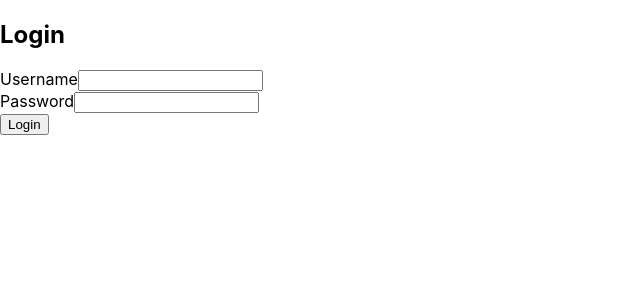
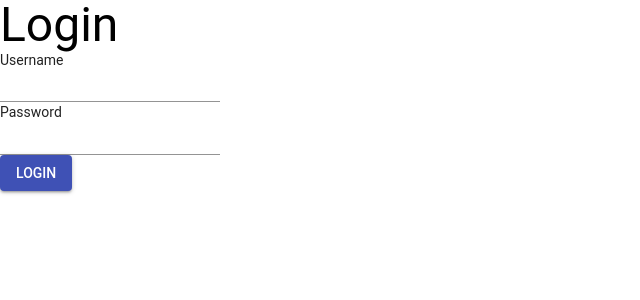
Before and after one commit to Vineti-Internship/group_3_final_project, a React (Create React App) app in the folder frontend/: page /login in a window 1280 px wide. Shown: the top 300 px of the page, without its empty margins (0-640 px from the left). Built offline with nearby package versions, Linux system fonts and the light colour scheme.

Commit message:
Change loginPage UI components to materialUI components.

```diff
--- a/frontend/src/pages/loginPage.js
+++ b/frontend/src/pages/loginPage.js
@@ -1,6 +1,9 @@
 import React from 'react';
 import {connect} from "react-redux";
 import {userActions} from "../ations/userAction";
+import Button from '@material-ui/core/Button';
+import Input from '@material-ui/core/Input';
+import Typography from "@material-ui/core/Typography";
 
 class LoginPage extends React.Component {
 
@@ -27,31 +30,33 @@ class LoginPage extends React.Component {
     const { username, password } = this.state;
     const { dispatch } = this.props;
     if (username && password) {
-      console.log('username :', username);
-      console.log('password :', password);
+      // console.log('username :', username);
+      // console.log('password :', password);
 
-      // dispatch(userActions.login(username, password));
+      dispatch(userActions.login(username, password));
     }
   };
 
   render(){
     const { username, password } = this.state;
     return(
-      <div>
-        <h2>Login</h2>
+      <div className='login-component'>
+        <Typography variant="h3" color="inherit">
+          Login
+        </Typography>
         <form name="form" onSubmit={this.handleSubmit}>
           <div>
-            <label>Username</label>
-            <input type="text" name="username" value={username} onChange={this.handleChange} />
+            <Typography>Username</Typography>
+            <Input type="text" name="username" value={username} onChange={this.handleChange} />
           </div>
 
           <div>
-            <label>Password</label>
-            <input type="password" name="password" value={password} onChange={this.handleChange} />
+            <Typography>Password</Typography>
+            <Input type="password" name="password" value={password} onChange={this.handleChange} />
           </div>
 
           <div>
-            <button onClick={this.handleSubmit}>Login</button>
+            <Button variant="contained" color="primary" onClick={this.handleSubmit}>Login</Button>
           </div>
         </form>
       </div>
```
